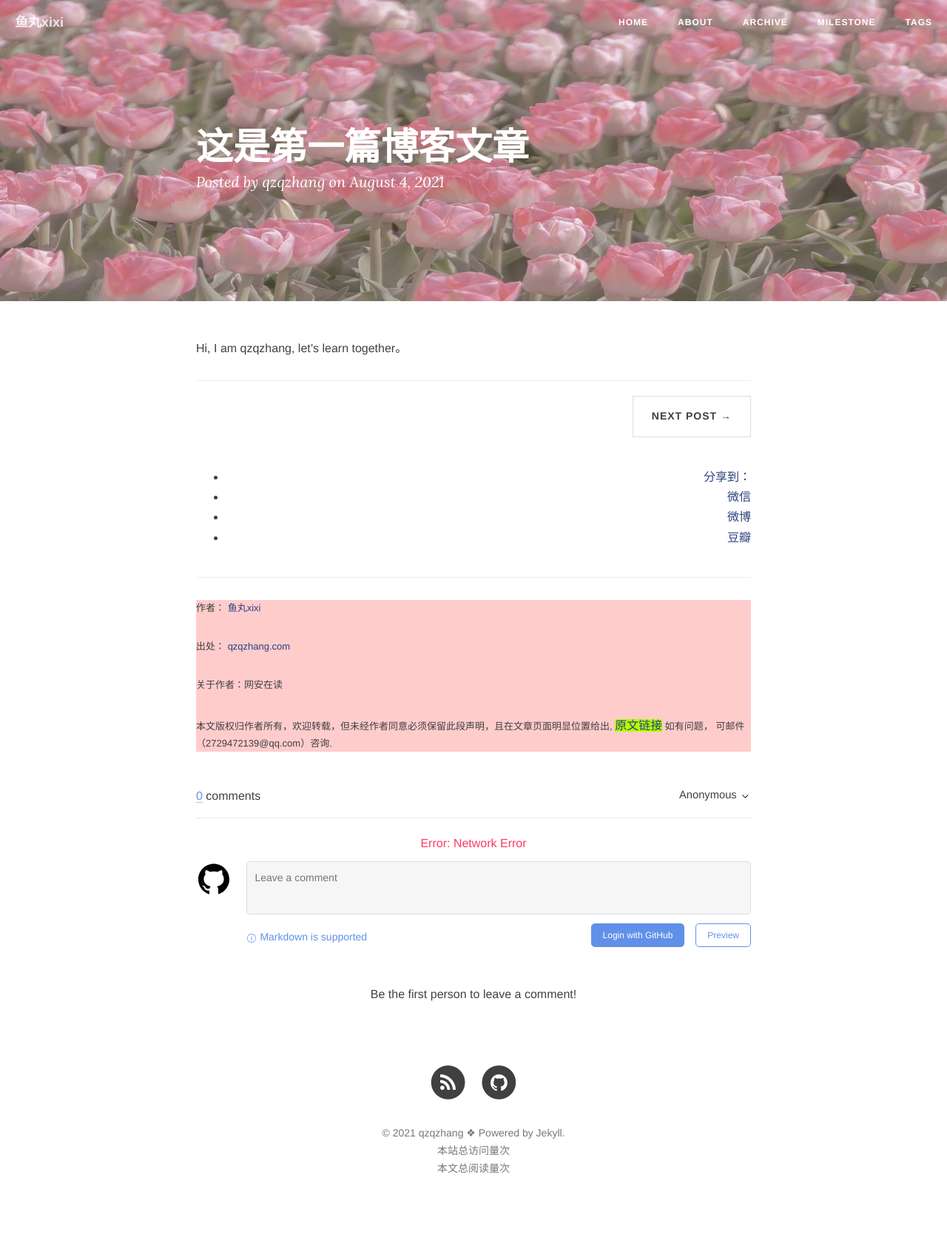
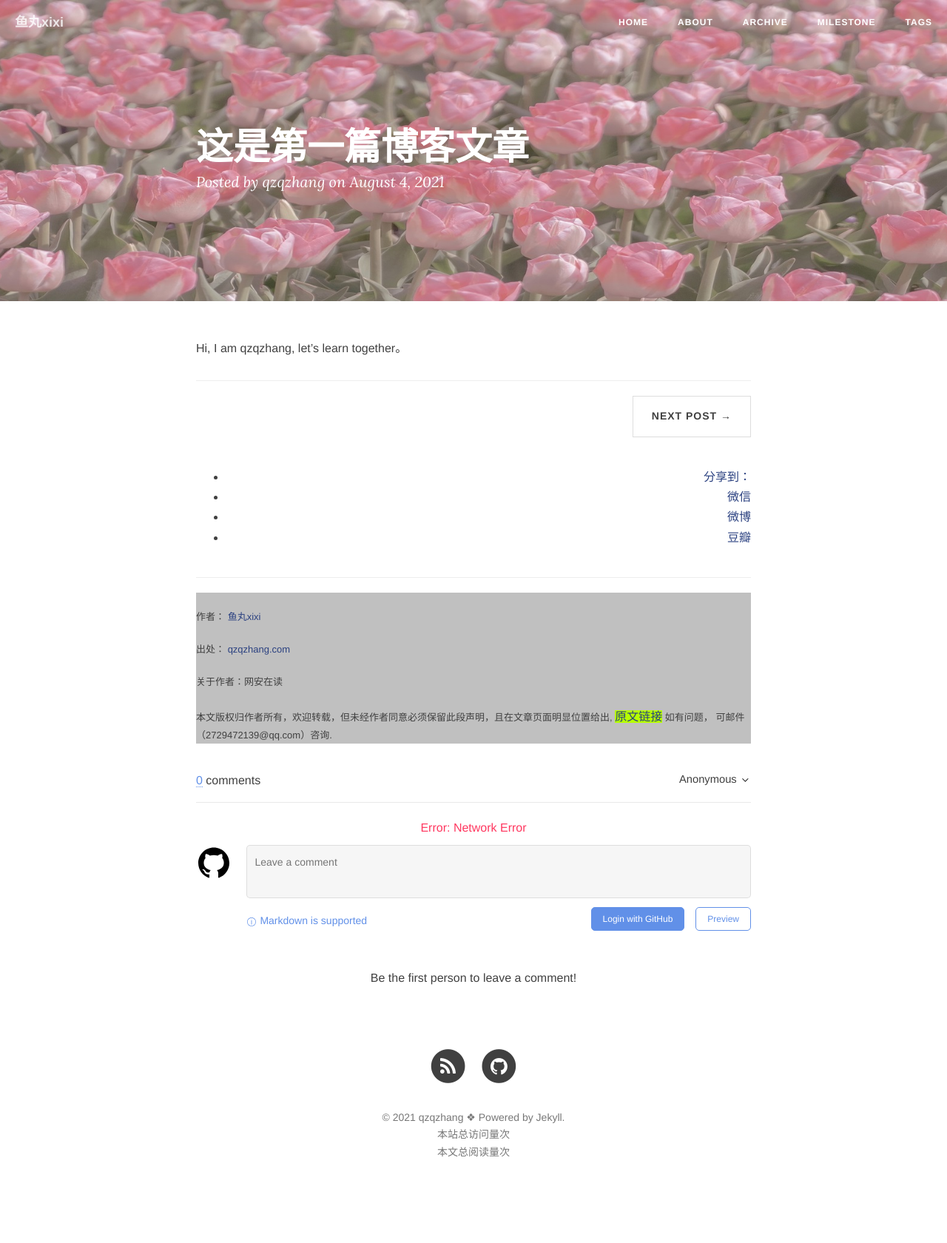
Before and after one commit to zzq-zq/zzq-zq.github.io, a Jekyll site: the page built from _posts/2021-08-03-hello.md, in a window 1280 px wide. Shown: the whole page at 74% size. Built offline with Jekyll 4.4.1, drawn with Linux system fonts in a browser that asks for light colours; nearby versions of some CDN libraries; comment, search, counter and statistics services are not loaded; after the commit the page ends 1659 px from its top, so only the background shows below that.

Commit message:
Update post.html

```diff
--- a/_layouts/post.html
+++ b/_layouts/post.html
@@ -95,23 +95,23 @@ layout: default
                 <!-- Duoshuo Share end-->
 
 <!-- 版权保护 -->
-<div style="background:#ffcccc; color:#0; font-size:small;">
-    <p >
+<div style="background:#c0c0c0; color:#0; font-size:small;">
+    <br>
             作者：
             <a href="https://qzqzhang.com/">鱼丸xixi</a>
-    </p>
-    <p >
+    </br>
+    <br >
             出处：
             <a href="https://qzqzhang.com/">qzqzhang.com</a>
-    </p>
-    <p >
+    </br>
+    <br >
             关于作者：网安在读
-    </p>
-    <p >
+    </br>
+    <br >
              本文版权归作者所有，欢迎转载，但未经作者同意必须保留此段声明，且在文章页面明显位置给出,
              <a href="#" onclick="Curgo()" style="background:#b6ff00; color:#0; font-size:medium;">原文链接</a>
              如有问题， 可邮件（2729472139@qq.com）咨询.
-    </p>
+    </br>
     <script type="text/javascript">
      function    Curgo()
      {
```
